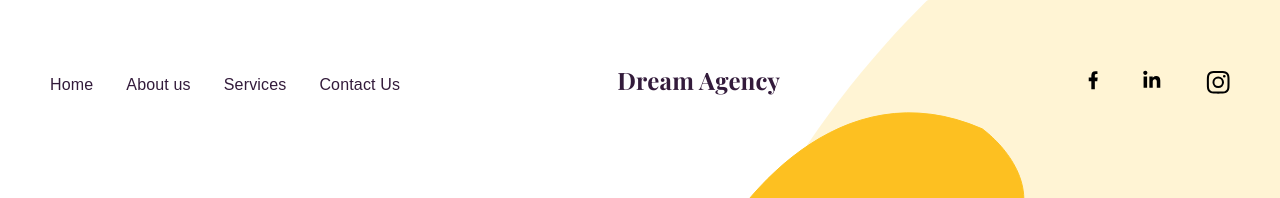
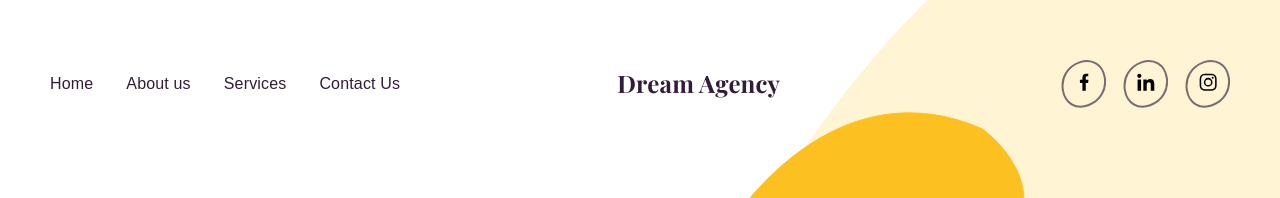
Before and after one commit to wsveta/Dream-Agency, a plain HTML site: page index.html in a window 1280 px wide. Shown: the top 198 px of the page. Drawn offline with nearby package versions, Linux system fonts and the light colour scheme; a web font is replaced by a local one.

Commit message:
Images optimased

```diff
--- a/index.html
+++ b/index.html
@@ -32,25 +32,31 @@
         <p class="logo">Dream Agency</p>
         <ul class="header-socials">
           <li class="header-social">
+            <div class="social-circle">
             <a href="https://www.facebook.com/" target="_blank">
-              <svg width="10" height="20">
+              <svg width="18" height="18">
                 <use href="./images/icons.svg#facebook"></use>
               </svg>
             </a>
+            </div>
           </li>
           <li class="header-social">
+            <div class="social-circle">
             <a href="https://www.linkedin.com/" target="_blank">
-              <svg width="18" height="18">
+                <svg width="18" height="18">
                 <use href="./images/icons.svg#linkedin"></use>
               </svg>
             </a>
+          </div>
           </li>
           <li class="header-social">
+            <div class="social-circle">
             <a href="https://www.instagram.com/" target="_blank">
-              <svg width="24" height="24">
+              <svg width="18" height="18">
               <use href="./images/icons.svg#instagram"></use>
             </svg>
             </a>
+            </div>
           </li>
         </ul>
       </div>
@@ -249,10 +255,10 @@
             <ul class="sites">
               <li class="site">
                 <img
-                  src="./images/big-screen1-min.png"
+                  src="./images/screen3-min.png"
                   srcset="
-                    ./images/big-screen1-min.png   1x,
-                    ./images/big-screen1@2-min.png 2x
+                    ./images/screen3-min.png 1x,
+                    ./images/screen3-min@2.png 2x
                   "
                   alt=""
                 />
--- a/styles/styles.css
+++ b/styles/styles.css
@@ -16,7 +16,7 @@ body {
 }
 .header-block {
   display: flex;
-  align-items: baseline;
+  align-items: center;
   padding-top: 43px;
   padding-bottom: 82px;
 }
@@ -58,9 +58,18 @@ body {
 }
 .header-socials {
   display: flex;
-  gap: 45px;
+  gap: 17px;
 }
 .header-social {
+}
+.social-circle {
+  background-image: url(../images/social-circle.svg);
+  width: 45px;
+  height: 50px;
+  background-repeat: no-repeat;
+}
+.social-circle a svg {
+  padding: 14px;
 }
 .hero-block {
   padding-bottom: 240px;
```
Also changed, not shown: images/group-of-people.png, images/screen3-min.png, images/screen3-min@2.png (added), images/screen3@2-min.png (deleted), images/social-circle.svg (added), images/two-guys.png, 5 other files.
